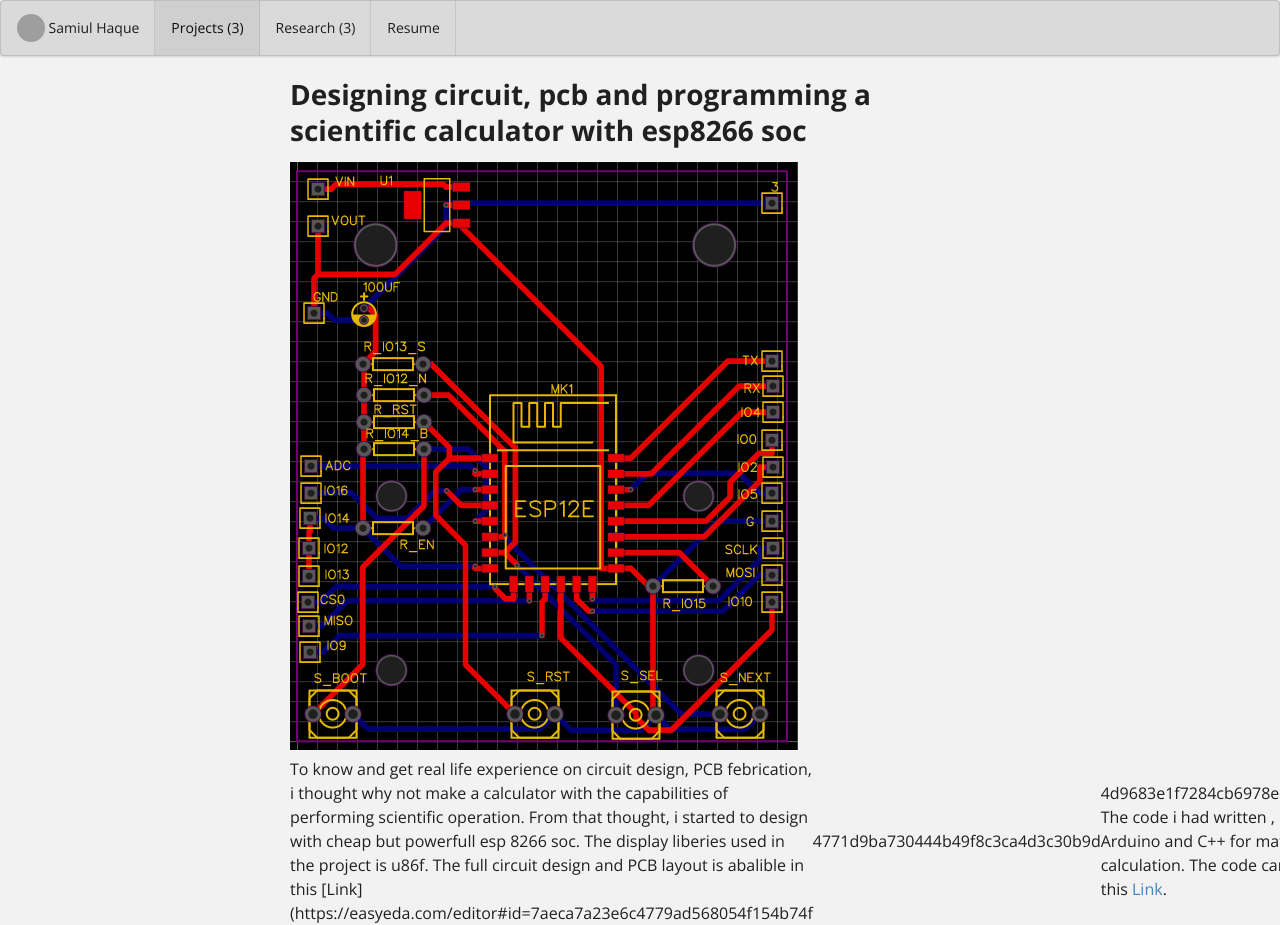
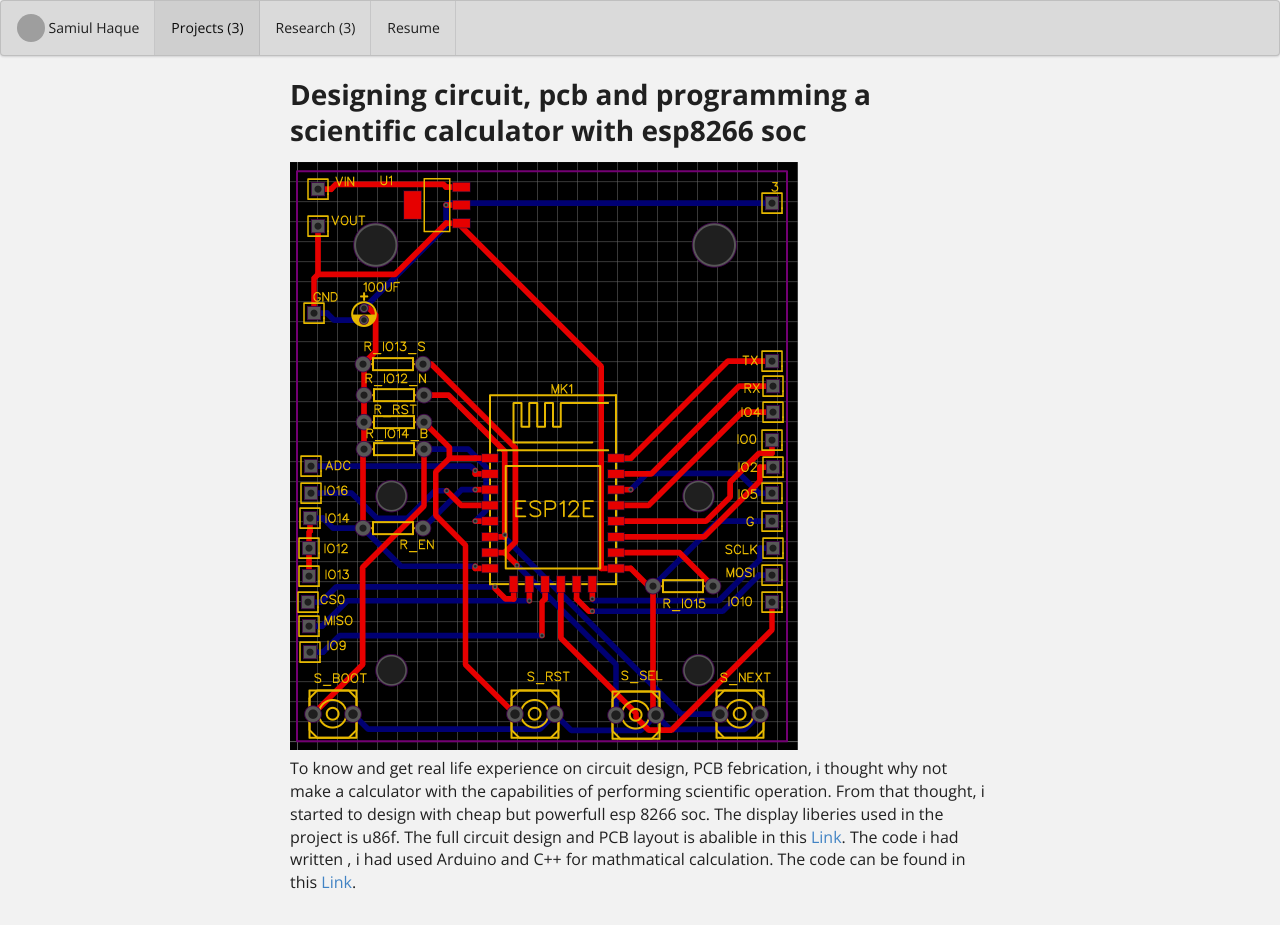
Before and after one commit to samiulextreem/samiulextreem.github.io, a Jekyll site: the page built from projects/project-3.md, in a window 1280 px wide. Built offline with Jekyll 4.4.1, drawn with Linux system fonts in a browser that asks for light colours; after the commit the page ends 900 px from its top, so only the background shows below that; some of the changed lines change nothing that is shown; grey boxes are pictures that could not be loaded.

Commit message:
Update project-3.md

```diff
--- a/projects/project-3.md
+++ b/projects/project-3.md
@@ -21,4 +21,4 @@ summary: A project I made to learn more about circuit design, PCB sketching and
 
 
 
-To know and get real life experience on circuit design, PCB febrication, i thought why not make a calculator with the capabilities of performing scientific operation. From that thought, i started to design with cheap but powerfull esp 8266 soc. The display liberies used in the project is u86f. The full circuit design and PCB layout is abalible in this [Link](https://easyeda.com/editor#id=7aeca7a23e6c4779ad568054f154b74f|4771d9ba730444b49f8c3ca4d3c30b9d|4d9683e1f7284cb6978e3456bfbe43ca). The code i had written , i had used Arduino and C++ for mathmatical calculation. The code can be found in this [Link](https://github.com/samiulextreem/Device_advance).
+To know and get real life experience on circuit design, PCB febrication, i thought why not make a calculator with the capabilities of performing scientific operation. From that thought, i started to design with cheap but powerfull esp 8266 soc. The display liberies used in the project is u86f. The full circuit design and PCB layout is abalible in this [Link](https://easyeda.com/samiulextreem/Device_advance). The code i had written , i had used Arduino and C++ for mathmatical calculation. The code can be found in this [Link](https://github.com/samiulextreem/Device_advance).
```
